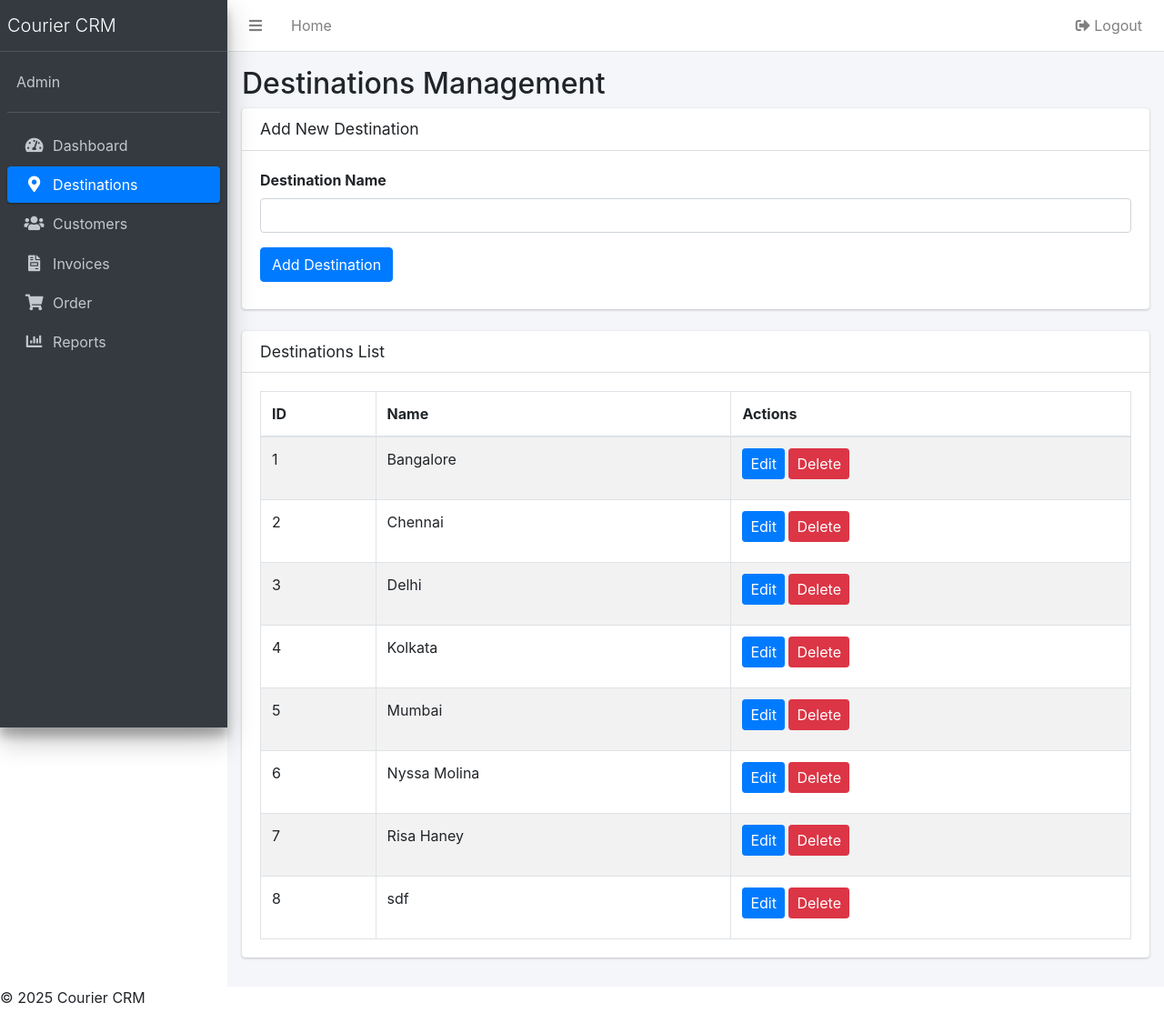
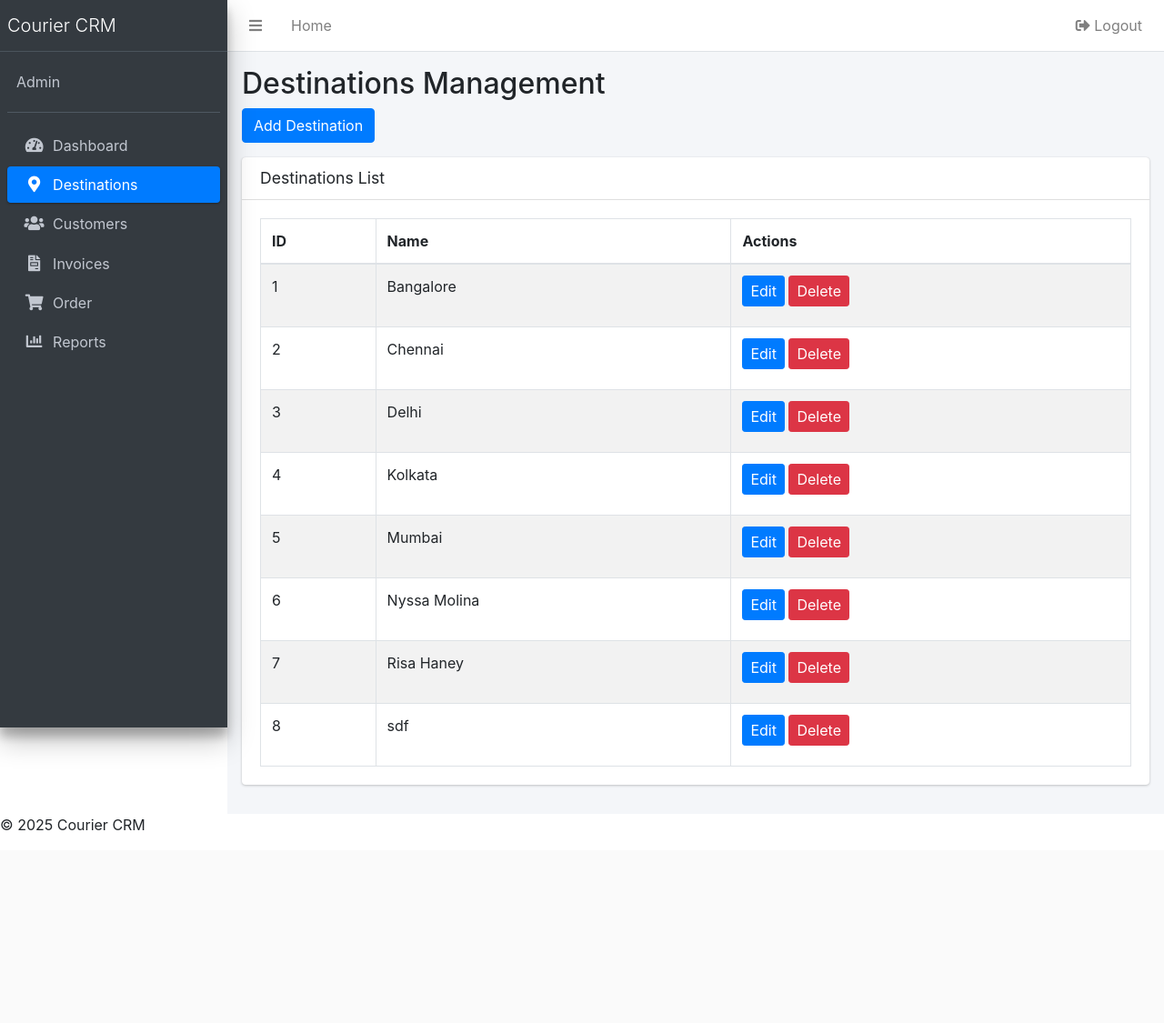
Before and after one commit to UKY171991/alok-crm, a PHP site: page /alok-crm/destination.php in a window 1280 px wide. Shown: the whole page at 91% size. After the commit the page ends 913 px from the top, so only its background shows below. Run offline with PHP 8.4, Linux system fonts and the light colour scheme; the visitor is signed in with stand-in values (Sample User, id 1); data comes from the database, SQL or seed files in the repository; some libraries are stand-ins or nearby versions.

Commit message:
Update destination.php

```diff
--- a/destination.php
+++ b/destination.php
@@ -15,19 +15,32 @@ include 'inc/sidebar.php';
     <div class='container-fluid p-3'>
         <h2>Destinations Management</h2>
 
-        <!-- Add New Destination Form -->
-        <div class="card mb-4">
-            <div class="card-header">
-                <h3 class="card-title">Add New Destination</h3>
+        <!-- Button to open Add Destination Modal -->
+        <button class="btn btn-primary mb-3" data-bs-toggle="modal" data-bs-target="#addDestinationModal">
+            Add Destination
+        </button>
+
+        <!-- Add Destination Modal -->
+        <div class="modal fade" id="addDestinationModal" tabindex="-1" aria-labelledby="addDestinationModalLabel" aria-hidden="true">
+            <div class="modal-dialog">
+                <div class="modal-content">
+                    <div class="modal-header">
+                        <h5 class="modal-title" id="addDestinationModalLabel">Add New Destination</h5>
+                        <button type="button" class="btn-close" data-bs-dismiss="modal" aria-label="Close"></button>
                     </div>
-            <div class="card-body">
                     <form id="addDestinationForm">
+                        <div class="modal-body">
                             <div class="form-group">
                                 <label for="name">Destination Name</label>
                                 <input type="text" name="name" id="name" class="form-control" required>
                             </div>
+                        </div>
+                        <div class="modal-footer">
+                            <button type="button" class="btn btn-secondary" data-bs-dismiss="modal">Close</button>
                             <button type="submit" class="btn btn-primary">Add Destination</button>
+                        </div>
                     </form>
+                </div>
             </div>
         </div>
 
@@ -99,15 +112,22 @@ include 'inc/sidebar.php';
         $('#addDestinationForm').on('submit', function (e) {
             e.preventDefault();
             const name = $('#name').val();
-
+            const $btn = $(this).find('button[type="submit"]');
+            $btn.prop('disabled', true).text('Processing...');
             $.ajax({
                 url: 'add_destination.php',
                 method: 'POST',
                 data: { name: name },
                 success: function (response) {
-                    $('#name').val(''); // Clear the input field
-                    loadDestinations(); // Reload the destinations
-                    alert(response); // Show success message
+                    $('#name').val('');
+                    $('#addDestinationModal').modal('hide');
+                    $btn.prop('disabled', false).text('Add Destination');
+                    loadDestinations();
+                    alert(response);
+                },
+                error: function() {
+                    $btn.prop('disabled', false).text('Add Destination');
+                    alert('AJAX error.');
                 }
             });
         });
```
Lines whose indentation alone changed are shown as unchanged.
